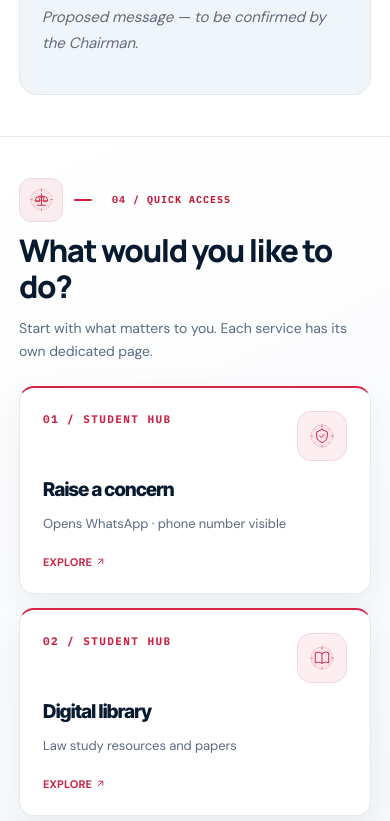
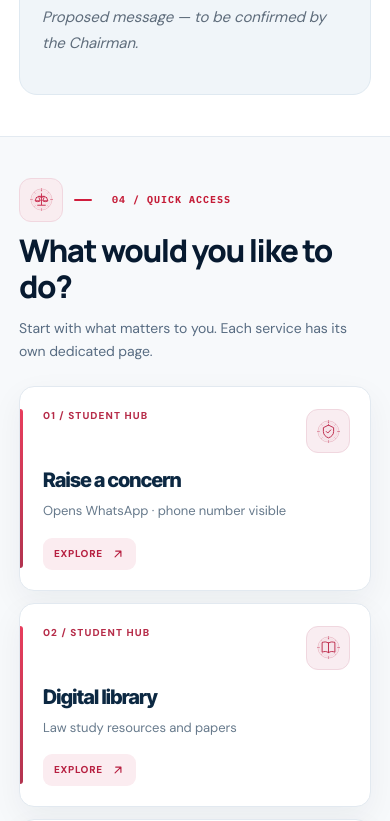
Before and after one commit to thasleenanasreen242-cmd/mct-students-union, a Next.js app: page / in a window 390 px wide. Shown: the part 3820-4641 px from the top of the page. Built offline with nearby package versions, Linux system fonts and the light colour scheme; a web font is replaced by a local one.

Commit message:
Redesign Student Hub quick access cards for desktop and mobile

```diff
--- a/app/modern-refresh.css
+++ b/app/modern-refresh.css
@@ -251,3 +251,92 @@
  .connect .footerlinks a{padding:10px 9px;font-size:11px;min-height:43px}
  .connect .footerbottom{font-size:10px!important}
 }
+
+/* Quick Access — modern service tiles with a vertical accent and compact actions. */
+.connect #quick-access{background:#f7f9fb!important}
+.connect #quick-access .cards{gap:18px!important}
+.connect #quick-access a.card{
+ position:relative!important;
+ display:flex!important;
+ flex-direction:column!important;
+ overflow:hidden!important;
+ min-height:260px!important;
+ padding:28px 27px 25px 30px!important;
+ border:1px solid #e2e9f0!important;
+ border-top:1px solid #e2e9f0!important;
+ border-radius:18px!important;
+ background:#fff!important;
+ background-image:none!important;
+ box-shadow:0 11px 32px rgba(8,35,62,.055)!important;
+ backdrop-filter:none!important;
+ transition:transform .22s ease,box-shadow .22s ease,border-color .22s ease!important;
+}
+.connect #quick-access a.card:before{
+ display:block!important;content:""!important;
+ position:absolute!important;inset:22px auto 22px 0!important;
+ width:3px!important;border-radius:0 5px 5px 0!important;
+ background:linear-gradient(180deg,#e5284b,#a91d3c)!important;
+ opacity:.9!important;
+ z-index:0!important;
+}
+.connect #quick-access a.card:after{display:none!important}
+.connect #quick-access .card-topline{
+ display:flex!important;align-items:flex-start!important;justify-content:space-between!important;
+ gap:14px!important;margin-bottom:22px!important;
+}
+.connect #quick-access .card .num{
+ font-family:"DM Sans","Segoe UI",Arial,sans-serif!important;
+ font-size:10px!important;font-weight:800!important;
+ letter-spacing:.11em!important;line-height:1.4!important;
+ color:#b62b48!important;
+}
+.connect #quick-access .card-symbol{
+ width:49px!important;height:49px!important;
+ border-radius:14px!important;
+ background:#f9edf1!important;
+ border:1px solid #f0d7df!important;
+ color:#bd2446!important;
+ box-shadow:none!important;transform:none!important;
+}
+.connect #quick-access .card-symbol svg{width:26px!important;height:26px!important;filter:none!important}
+.connect #quick-access .card h3{
+ font-size:21px!important;line-height:1.2!important;
+ letter-spacing:-.035em!important;color:#0c2842!important;
+ margin:0 0 12px!important;
+}
+.connect #quick-access .card p{
+ color:#677a8c!important;font-size:13px!important;
+ line-height:1.65!important;margin:0 0 22px!important;
+}
+.connect #quick-access .card .arrow{
+ align-self:flex-start!important;display:inline-flex!important;align-items:center!important;
+ gap:8px!important;margin-top:auto!important;
+ padding:9px 12px!important;
+ border-radius:9px!important;background:#fbecf0!important;
+ color:#b72041!important;
+ font-family:"DM Sans","Segoe UI",Arial,sans-serif!important;
+ font-size:10px!important;font-weight:800!important;
+ letter-spacing:.07em!important;
+}
+.connect #quick-access .card .arrow svg{width:14px;height:14px}
+@media(hover:hover){
+ .connect #quick-access a.card:hover{
+  transform:translateY(-4px)!important;
+  border-color:#e9c2cb!important;
+  box-shadow:0 20px 42px rgba(8,35,62,.105)!important;
+ }
+ .connect #quick-access a.card:hover .card-symbol{transform:none!important;box-shadow:none!important}
+}
+@media(max-width:600px){
+ .connect #quick-access .cards{gap:12px!important}
+ .connect #quick-access a.card{
+  min-height:0!important;padding:22px 20px 20px 23px!important;
+  border-radius:15px!important;
+ }
+ .connect #quick-access .card-topline{margin-bottom:15px!important}
+ .connect #quick-access .card-symbol{width:44px!important;height:44px!important;border-radius:12px!important}
+ .connect #quick-access .card-symbol svg{width:23px!important;height:23px!important}
+ .connect #quick-access .card h3{font-size:20px!important;margin-bottom:8px!important}
+ .connect #quick-access .card p{margin-bottom:16px!important}
+ .connect #quick-access .card .arrow{padding:9px 11px!important}
+}
```
